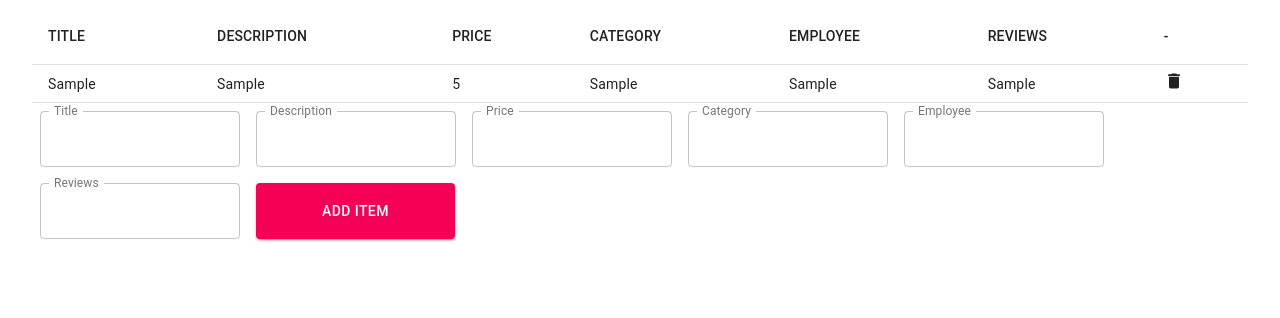
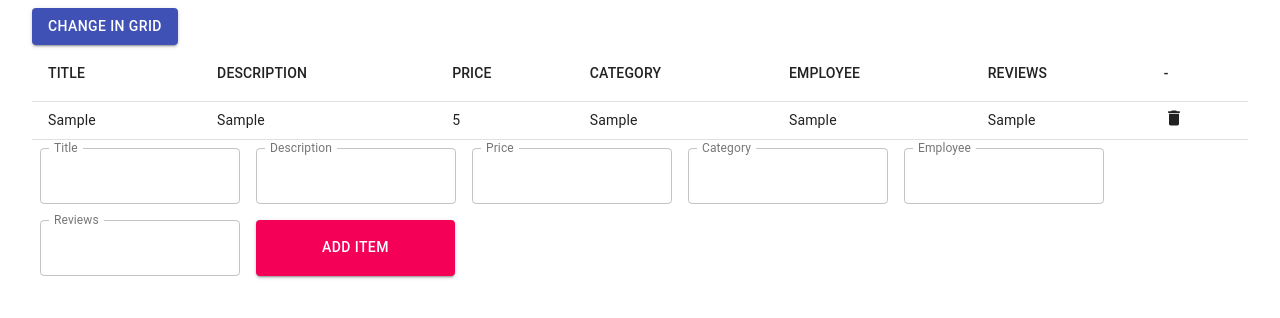
Before and after one commit to marcopestrin/handlerStoreProducts, a React (Create React App) app in the folder store-products/: page / in a window 1280 px wide. Both pictures are taken after typing "Sample", "Sample", "5", "Sample", "Sample", "Sample" into the empty fields and a click on the button "ADD ITEM". Shown: the top 318 px of the page. Built offline with nearby package versions, Linux system fonts and the light colour scheme; no server answers.

Commit message:
toggle button + dispatch remove item event

```diff
--- a/store-products/src/App.js
+++ b/store-products/src/App.js
@@ -1,13 +1,26 @@
-import React from 'react';
+import React, { useState } from 'react';
 
 import { ListProducts } from './components/ListProducts'
+import { GridProducts } from './components/GridProducts'
+import AddProduct from './components/AddProduct'
+import ToggleButton from './components/ToggleButton'
+import { MAIN_LABEL, ALTERNATIVE_LABEL} from './config'
+
 import Container from '@material-ui/core/Container';
-import AddProduct from './components/AddProduct'
 
 function App() {
+  const [tableVisible, setTableVisible] = useState(true)
+  const onChange = (event) => setTableVisible(event)
+
   return <>
     <Container maxWidth="lg">
-      <ListProducts />
+      <ToggleButton
+        onChange={onChange}
+        visible={tableVisible}
+        mainLabel={MAIN_LABEL}
+        alternativeLabel={ALTERNATIVE_LABEL}
+      />
+      {tableVisible ? <ListProducts /> : <GridProducts /> }
 
       <AddProduct />
     </Container>
--- /dev/null
+++ b/store-products/src/components/GridProducts/index.tsx
@@ -0,0 +1,5 @@
+import React from 'react';
+
+export const GridProducts = () =>  {
+    return <>example</>
+}
--- a/store-products/src/components/ListProducts/index.tsx
+++ b/store-products/src/components/ListProducts/index.tsx
@@ -9,7 +9,7 @@ import TableRow from '@material-ui/core/TableRow';
 import TableCell from '@material-ui/core/TableCell';
 import Typography from '@material-ui/core/Typography';
 
-import { FETCH_PRODUCTS_LIST_REQUEST } from '../../redux/actions'
+import { FETCH_PRODUCTS_LIST_REQUEST, REMOVE_ITEM } from '../../redux/actions'
 import { selectorProduct } from "../../redux/selectors"
 
 import DeleteIcon from '@material-ui/icons/Delete';
@@ -25,6 +25,13 @@ export const ListProducts: FC = (props: any): JSX.Element => {
             type: FETCH_PRODUCTS_LIST_REQUEST
         });
       }, []);
+
+    function deleteItem (payload: any) {
+        dispatch({
+            type: REMOVE_ITEM,
+            payload
+        })
+    }
 
     return <TableContainer>
         <Table aria-label="customized table">
@@ -44,9 +51,12 @@ export const ListProducts: FC = (props: any): JSX.Element => {
                         ))}
                         <TableCell size={"small"}>
                             <DeleteIcon
+                                onClick={(e) => {
+                                    deleteItem(e)
+                                }}
                                 fontSize="small"
-                                onClick={() => { alert('clicked') }}
                             />
+
                         </TableCell>
                     </TableRow>
                 )) :
--- /dev/null
+++ b/store-products/src/components/ToggleButton/index.tsx
@@ -0,0 +1,16 @@
+import React from 'react';
+import Button from '@material-ui/core/Button';
+
+function ToggleButton(props: any) {
+    const { onChange, visible, mainLabel, alternativeLabel } = props
+
+    return <Button
+        variant="contained"
+        color="primary"
+        onClick={ () => onChange(!visible)}
+        >
+            { visible ? mainLabel : alternativeLabel }
+        </Button>
+    }
+
+export default ToggleButton;
--- a/store-products/src/config.js
+++ b/store-products/src/config.js
@@ -1,2 +1,4 @@
 export const BASE_PATH = "http://us-central1-test-b7665.cloudfunctions.net/api"
 export const STORE_ID = "ijpxNJLM732vm8AeajMR"
+export const MAIN_LABEL ="CHANGE IN GRID"
+export const ALTERNATIVE_LABEL ="CHANGE IN TABLE"
--- a/store-products/src/redux/actions.js
+++ b/store-products/src/redux/actions.js
@@ -4,3 +4,4 @@ export const FETCH_PRODUCTS_LIST_SUCCESS = "FETCH_PRODUCTS_LIST_SUCCESS";
 export const FETCH_PRODUCTS_LIST_FAILURE = "FETCH_PRODUCTS_LIST_FAILURE";
 
 export const ADD_ITEM = "ADD_ITEM";
+export const REMOVE_ITEM = "REMOVE_ITEM";
--- a/store-products/src/redux/reducerProductsList.ts
+++ b/store-products/src/redux/reducerProductsList.ts
@@ -1,6 +1,7 @@
 import {
     FETCH_PRODUCTS_LIST_SUCCESS,
-    ADD_ITEM
+    ADD_ITEM,
+    REMOVE_ITEM
  } from "./actions";
 
 export const reducerProductsList = (prevState: any = {}, action: any) => {
@@ -19,6 +20,9 @@ export const reducerProductsList = (prevState: any = {}, action: any) => {
             })
             break;
 
+        case REMOVE_ITEM:
+            break
+
         default:
             break;
     }
```
